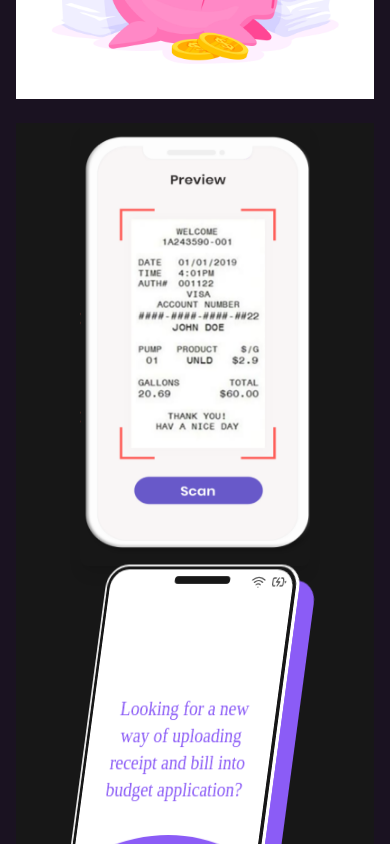
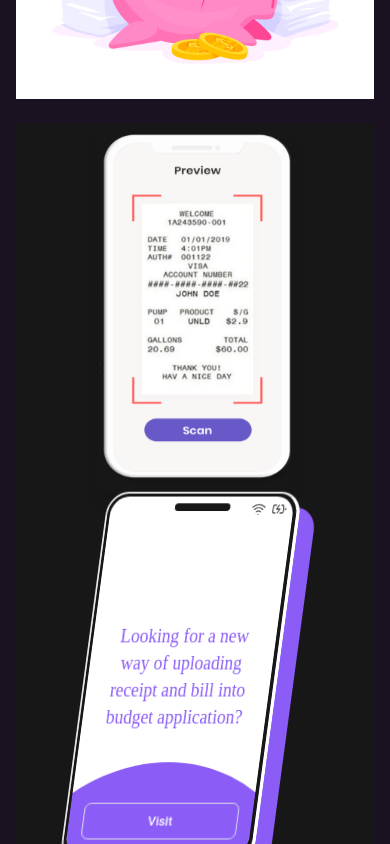
Before and after one commit to Danny2705/budget-application, a React (Create React App) app: page / in a window 390 px wide. Shown: the part 1540-2384 px from the top of the page. Built offline with nearby package versions, Linux system fonts and the light colour scheme; no server answers; sample sign-in values are in the browser's storage.

Commit message:
Make the floating phone to be responsive

```diff
--- a/src/components/Scan/Scan.jsx
+++ b/src/components/Scan/Scan.jsx
@@ -5,11 +5,7 @@ import { FiBatteryCharging, FiWifi } from "react-icons/fi";
 const Scan = () => {
   return (
     <section className='items-center w-full justify-evenly place-content-center bg-neutral-900 p-2 mt-6 flex flex-wrap'>
-      <AnimatedImage
-        src='/scan-receipt.png'
-        alt='Scan Receipt Phone'
-        width={230}
-      />
+      <AnimatedImage src='/scan-receipt.png' alt='Scan Receipt Phone' />
       <FloatingPhone />
     </section>
   );
@@ -20,7 +16,6 @@ const AnimatedImage = ({ src, alt, width }) => {
     <motion.img
       src={src}
       alt={alt}
-      width={width}
       initial={{
         transform: "translateZ(8px) translateY(-2px)",
       }}
@@ -33,7 +28,7 @@ const AnimatedImage = ({ src, alt, width }) => {
         duration: 2,
         ease: "easeInOut",
       }}
-      className='rounded-lg shadow-lg'
+      className='rounded-lg shadow-lg w-[12rem] lg:w-[15rem]'
     />
   );
 };
```
